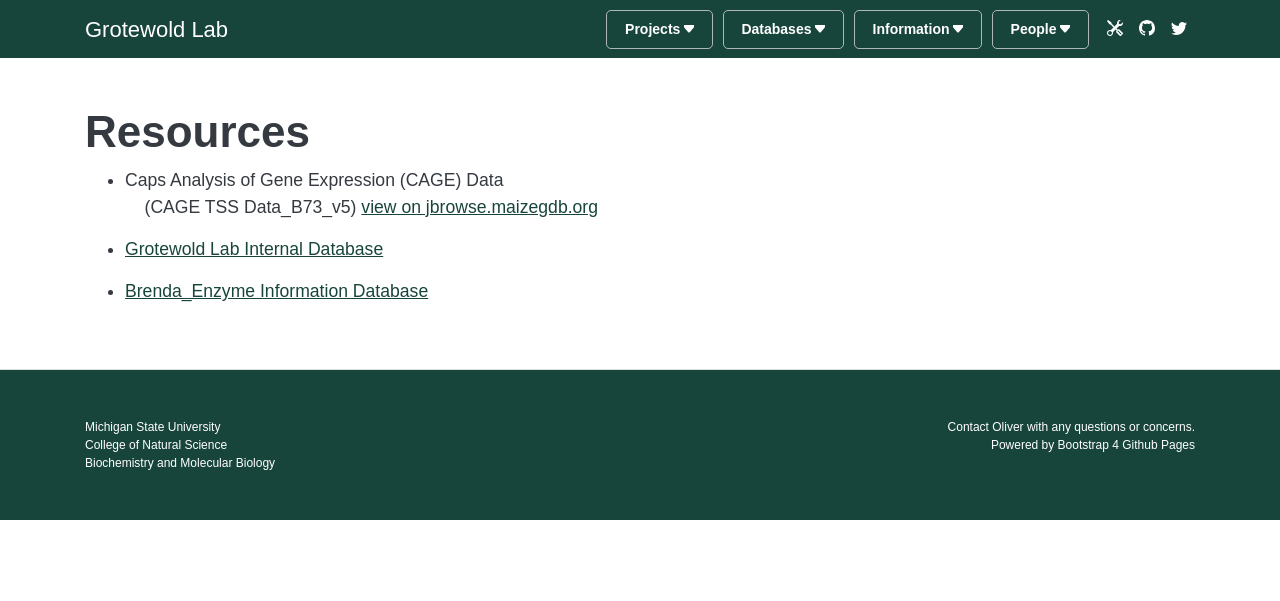
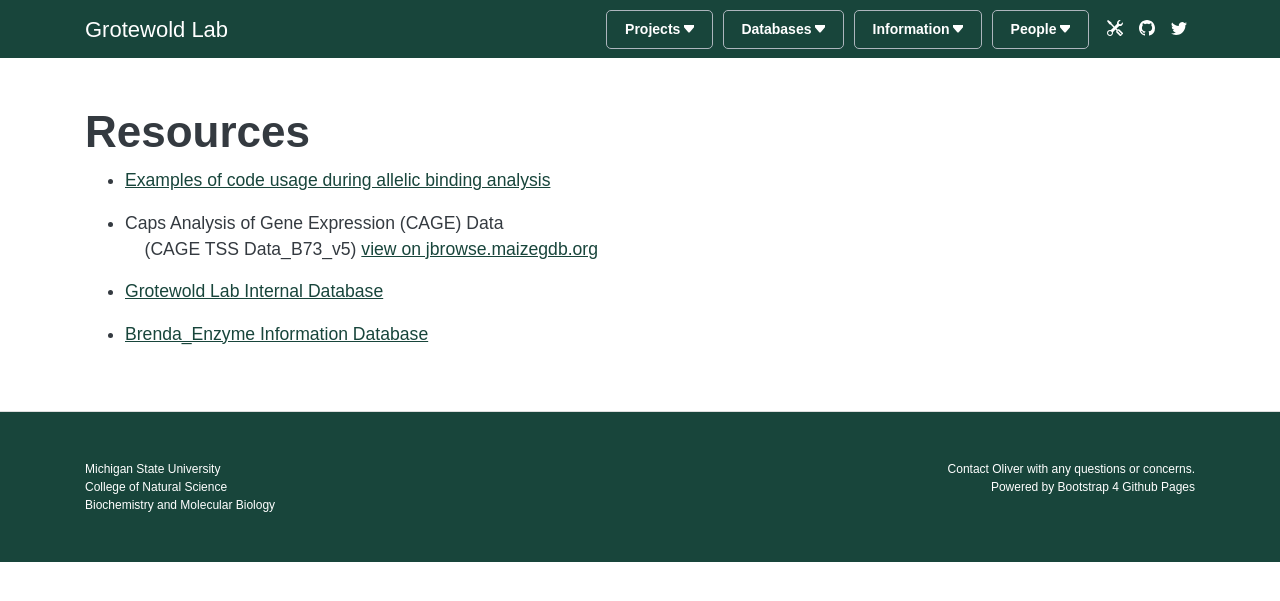
Before and after one commit to grotewold-lab/grotewold-lab.github.io, a Jekyll site: the page built from resources.md, in a window 1280 px wide. Shown: the top 601 px of the page. Built offline with Jekyll 4.4.1, drawn with Linux system fonts in a browser that asks for light colours.

Commit message:
added resource: Examples_Code_Usage_Allelic_Binding_Analysis.pdf

```diff
--- a/resources.md
+++ b/resources.md
@@ -4,6 +4,7 @@ title: Resources
 permalink: /resources
 ---
 
+- [Examples of code usage during allelic binding analysis](assets/docs/Examples_Code_Usage_Allelic_Binding_Analysis.pdf)
 
 - Caps Analysis of Gene Expression (CAGE) Data<br>&nbsp;&nbsp;&nbsp;&nbsp;(CAGE TSS Data_B73_v5) [view on jbrowse.maizegdb.org](https://jbrowse.maizegdb.org/?loc=chr2%3A4173001..4794500&tracks=gene_models_official%2Ctss_root%2Ctss_shoot&highlight=)
 
```
Also changed, not shown: 1 other file.
